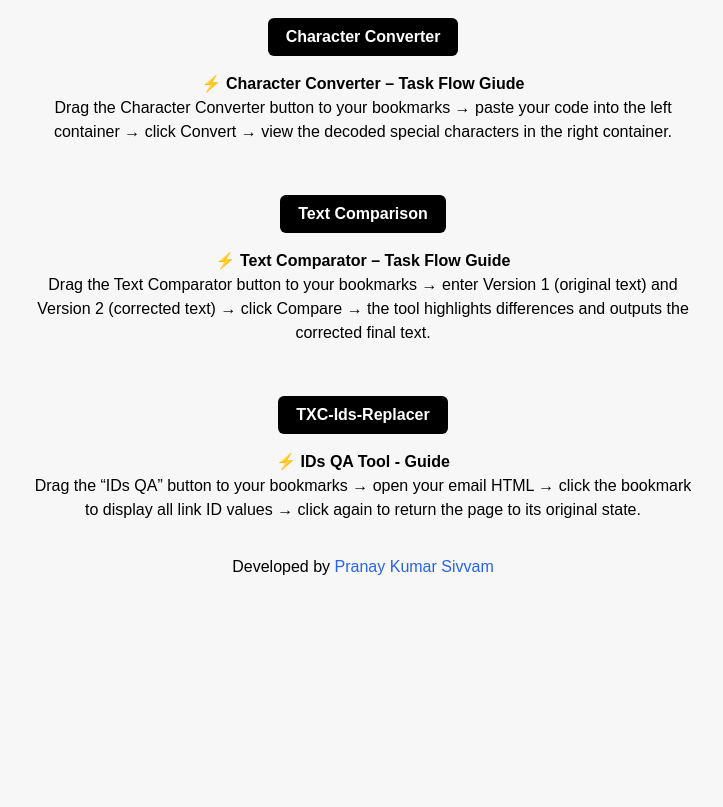
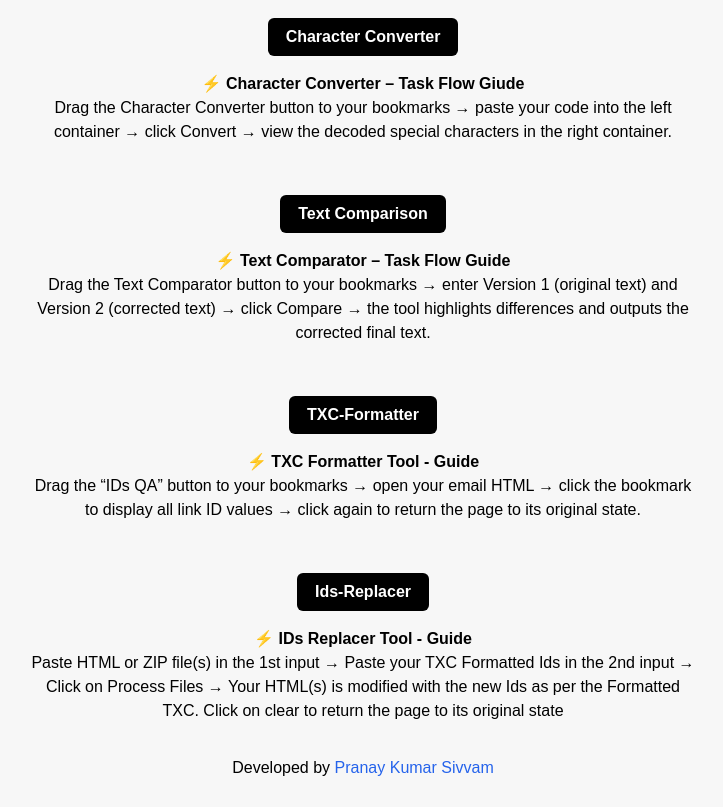
Before and after one commit to pranaysivvam003/PIT-Tools, a plain HTML site: page index.html in a window 1280 px wide. Shown: the part 458-1265 px from the top of the page, without its empty margins (277-1000 px from the left). Before the commit the page ends 1064 px from the top, so only its background shows below. Drawn offline with Linux system fonts and the light colour scheme.

Commit message:
Ids-Replacer Page added
IDs-Replacer Page added.
Minor changes in the existing version.

```diff
--- a/index.html
+++ b/index.html
@@ -122,13 +122,22 @@ Text Comparison
 Drag the Text Comparator button to your bookmarks → enter Version 1 (original text) and Version 2 (corrected text) → click Compare → the tool highlights differences and outputs the corrected final text.
 </p>
 </div>
-<!-- Ids Replacer -->
+<!-- TXC Formatter -->
 <div>
-<a class="bookmarklet" href="ids-replacer.html">
-TXC-Ids-Replacer
+<a class="bookmarklet" href="ids-replacer.html" target="_blank">
+TXC-Formatter
 </a>
-<p style="line-height: 24px;"><strong>⚡ IDs QA Tool - Guide</strong><br>
+<p style="line-height: 24px;"><strong>⚡ TXC Formatter Tool - Guide</strong><br>
 Drag the “IDs QA” button to your bookmarks → open your email HTML → click the bookmark to display all link ID values → click again to return the page to its original state.
+</p>
+</div>
+<!--Ids Replacer-->
+	<div>
+<a class="bookmarklet" href="https://pranaysivvam003.github.io/Ids_Replacement/" target="_blank">
+Ids-Replacer
+</a>
+<p style="line-height: 24px;"><strong>⚡ IDs Replacer Tool - Guide</strong><br>
+Paste HTML or ZIP file(s) in the 1st input  → Paste your TXC Formatted Ids in the 2nd input → Click on Process Files → Your HTML(s) is modified with the new Ids as per the Formatted TXC. Click on clear to return the page to its original state
 </p>
 </div>
 <div class="footer">
```
